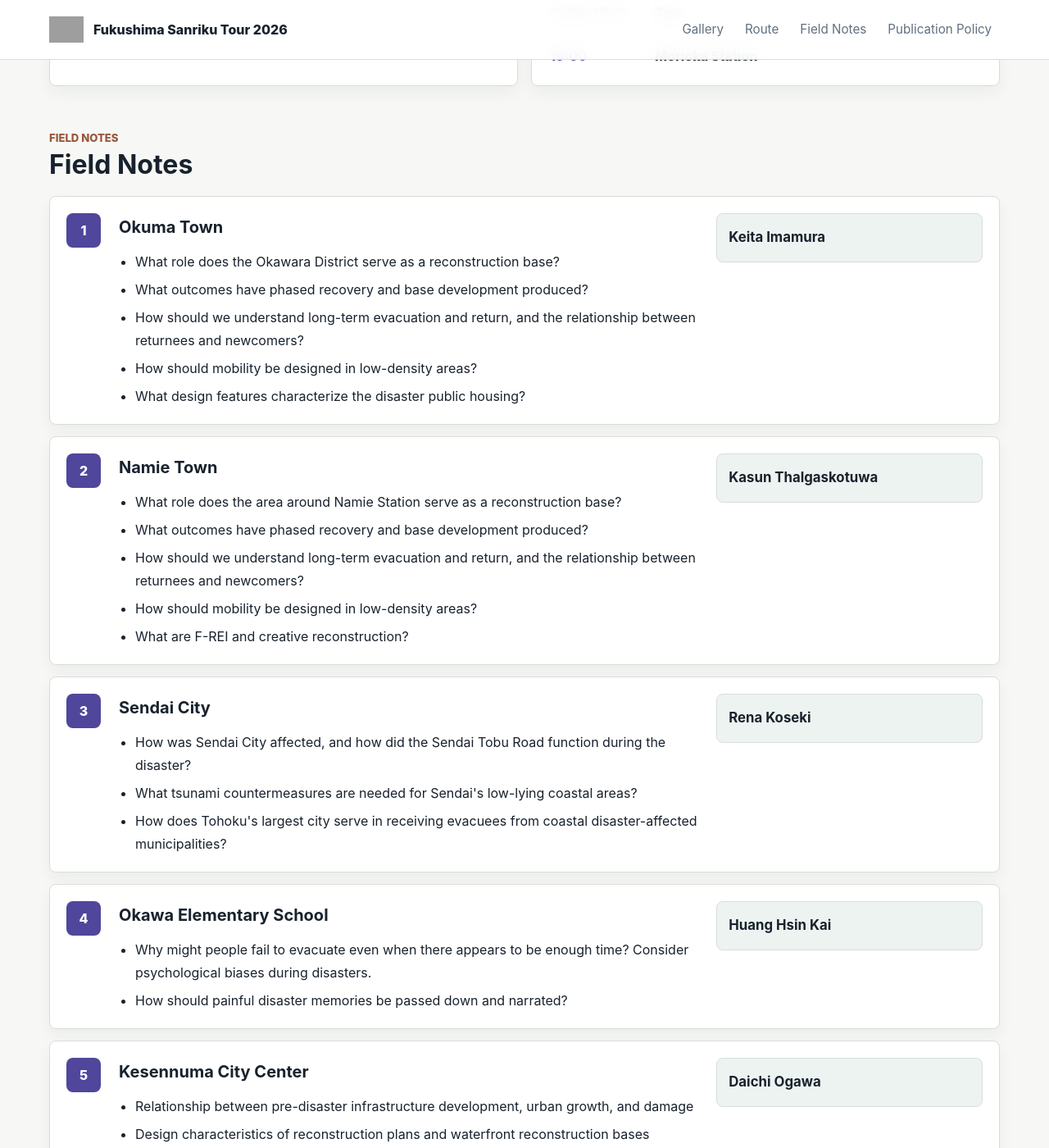
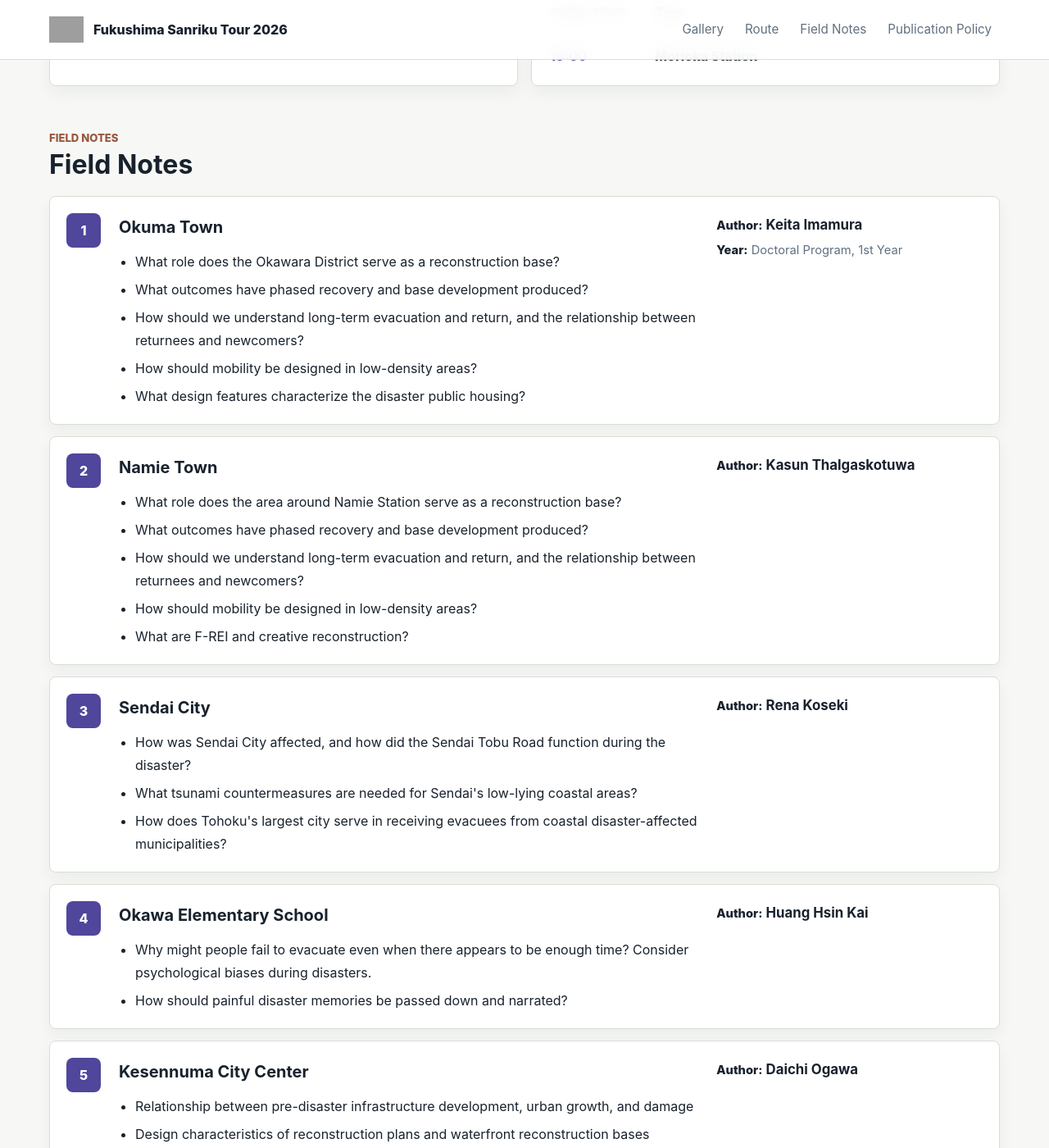
Before and after one commit to bin-utokyo/sanriku-tour-2026, a Jekyll site: the page built from docs/index.md, in a window 1280 px wide and 1400 px high, scrolled down 1812 px. Shown: the whole window at 82% size. Built offline with Jekyll 4.4.1, drawn with Linux system fonts in a browser that asks for light colours; some of the changed text lies outside the part shown; grey boxes are pictures that could not be loaded.

Commit message:
Enhance field note links with author and year metadata in index.md

```diff
--- a/docs/_data/spots.yml
+++ b/docs/_data/spots.yml
@@ -3,6 +3,7 @@
   slug: okuma
   subpages:
   - author: Keita Imamura
+    year: Doctoral Program, 1st Year
     slug: okuma-imamura-post
     url: /notes/okuma-imamura-post/
   discussion_points:
--- a/docs/assets/css/site.css
+++ b/docs/assets/css/site.css
@@ -497,26 +497,36 @@ select {
 
 .visit-card__links a {
   display: grid;
-  gap: 2px;
-  padding: 14px;
+  gap: 3px;
+  padding: 0 0 10px;
   color: var(--text);
-  background: var(--soft);
-  border: 1px solid var(--line);
-  border-radius: 8px;
+  background: transparent;
+  border-bottom: 1px solid var(--line);
+  border-radius: 0;
   text-decoration: none;
 }
 
-.visit-card__links a:hover {
-  border-color: var(--accent-2);
+.visit-card__links a:last-child {
+  padding-bottom: 0;
+  border-bottom: 0;
 }
 
-.visit-card__links span {
+.visit-card__links a:hover {
+  color: var(--accent-2);
+}
+
+.visit-card__meta-row {
   color: var(--muted);
-  font-size: 0.84rem;
+  font-size: 0.92rem;
+}
+
+.visit-card__meta-label {
+  color: var(--text);
   font-weight: 800;
 }
 
 .visit-card__links strong {
+  color: var(--text);
   font-size: 1.05rem;
 }
 
--- a/docs/index.md
+++ b/docs/index.md
@@ -115,8 +115,12 @@ title: Home
       </div>
       <div class="visit-card__links" aria-label="Field notes for {{ item.spot | escape }}">
         {% for subpage in item.subpages %}
-        <a href="{{ subpage.url | relative_url | escape }}" aria-label="{{ item.spot | escape }} field note by {{ subpage.author | escape }}">
-          <strong>{{ subpage.author | escape }}</strong>
+        {% assign subpage_year = subpage.year | default: subpage.grade %}
+        <a href="{{ subpage.url | relative_url | escape }}" aria-label="{{ item.spot | escape }} field note by {{ subpage.author | escape }}{% if subpage_year %}, {{ subpage_year | escape }}{% endif %}">
+          <span class="visit-card__meta-row"><span class="visit-card__meta-label">Author:</span> <strong>{{ subpage.author | escape }}</strong></span>
+          {% if subpage_year %}
+          <span class="visit-card__meta-row"><span class="visit-card__meta-label">Year:</span> {{ subpage_year | escape }}</span>
+          {% endif %}
         </a>
         {% endfor %}
       </div>
```
Also changed, not shown: README.md, 1 other file.
